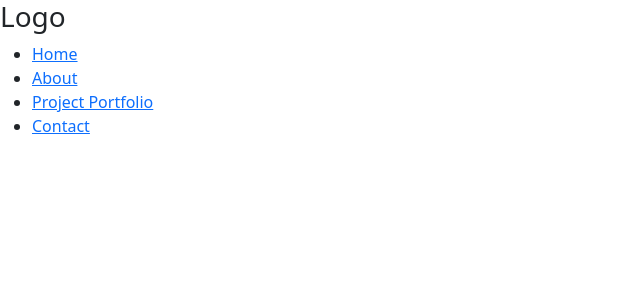
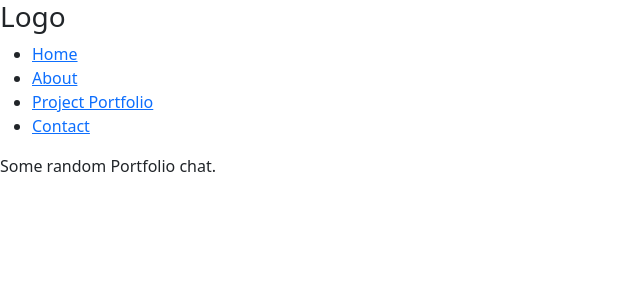
Before and after one commit to CcMong/cmong-react-developer-portfolio, a React (Create React App) app: page /portfolio in a window 1280 px wide. Shown: the top 300 px of the page, without its empty margins (0-640 px from the left). Built offline with nearby package versions, Linux system fonts and the light colour scheme.

Commit message:
Tried passing props to the Project and Portfolio functions. Have now decided to create a projects.json file and put the array of project objects in there.

```diff
--- a/src/App.js
+++ b/src/App.js
@@ -4,9 +4,59 @@ import { BrowserRouter as Router, Route, Routes } from 'react-router-dom';
 import Header from "./components/Header";
 import Home from "./components/webpages/Home";
 import About from "./components/webpages/About";
+import Portfolio from './components/webpages/Portfolio';
+
 
 
 function App() {
+
+  const projectInfoTest = [
+
+    {
+        id: 1,
+        title: "Project 1 Title",
+        image: "",
+        description: "Project 1 description",
+        url: ""
+    },
+    {
+        id: 2,
+        title: "Project 2 Title",
+        image: "",
+        description: "Project 2 description",
+        url: ""
+    },
+    {
+        id: 3,
+        title: "Project 3 Title",
+        image: "",
+        description: "Project 3 description",
+        url: ""
+    },
+    {
+        id: 4,
+        title: "Project 4 Title",
+        image: "",
+        description: "Project 4 description",
+        url: ""
+    },
+    {
+        id: 5,
+        title: "Project 5 Title",
+        image: "",
+        description: "Project 5 description",
+        url: ""
+    },
+    {
+        id: 6,
+        title: "Project 6 Title",
+        image: "",
+        description: "Project 6 description",
+        url: ""
+    }
+  ]
+
+
   return (
     <Router>
       {/*Place Header here outside the div so that it will show on every page */}
@@ -16,6 +66,7 @@ function App() {
         <Routes>
           <Route path="/" element={<Home />} />
           <Route path="/about" element={<About />} />
+          <Route path="/portfolio" element={< Portfolio info={projectInfoTest}/>} />
         </Routes>
       </div>
     </Router>
--- a/src/components/Header.js
+++ b/src/components/Header.js
@@ -17,7 +17,7 @@ function Header() {
                     </li>
 
                     <li className = "nav-links">
-                        <NavLink to="/" end>Project Portfolio</NavLink>
+                        <NavLink to="/portfolio" end>Project Portfolio</NavLink>
                     </li>
 
                     <li className = "nav-links">
--- a/src/components/Project.js
+++ b/src/components/Project.js
@@ -1,14 +1,14 @@
 
-function Project() {
+function Project(props) {
 
     return (
 
         <div class="card" style="width: 18rem;">
-            <img src="..." class="card-img-top" alt="..." />
+            <img src={props.imgSrc} class="card-img-top" alt={props.title} />
             <div class="card-body">
-                <h5 class="card-title">Card title</h5>
-                <p class="card-text">Some quick example text to build on the card title and make up the bulk of the card's content.</p>
-                <a href="#" class="btn btn-primary">Go somewhere</a>
+                <h5 class="card-title">{props.title}</h5>
+                <p class="card-text">{props.desc}</p>
+                <a href="google.com" class="btn btn-primary">Go somewhere</a>
             </div>
         </div>
     )
--- a/src/components/webpages/Portfolio.js
+++ b/src/components/webpages/Portfolio.js
@@ -1,55 +1,65 @@
 import Project from "../Project";
 
-function Portfolio() {
+function Portfolio(props) {
 
-    const projectInfo = [
+    // const projectInfo = [
 
-        {
-            id: 1,
-            title: "Project 1 Title",
-            image: "",
-            description: "Project 1 description"
-        },
-        {
-            id: 2,
-            title: "Project 2 Title",
-            image: "",
-            description: "Project 2 description"
-        },
-        {
-            id: 3,
-            title: "Project 3 Title",
-            image: "",
-            description: "Project 3 description"
-        },
-        {
-            id: 4,
-            title: "Project 4 Title",
-            image: "",
-            description: "Project 4 description"
-        },
-        {
-            id: 5,
-            title: "Project 5 Title",
-            image: "",
-            description: "Project 5 description"
-        },
-        {
-            id: 6,
-            title: "Project 6 Title",
-            image: "",
-            description: "Project 6 description"
-        }
-    ]
+    //     {
+    //         id: 1,
+    //         title: "Project 1 Title",
+    //         image: "",
+    //         description: "Project 1 description"
+    //     },
+    //     {
+    //         id: 2,
+    //         title: "Project 2 Title",
+    //         image: "",
+    //         description: "Project 2 description"
+    //     },
+    //     {
+    //         id: 3,
+    //         title: "Project 3 Title",
+    //         image: "",
+    //         description: "Project 3 description"
+    //     },
+    //     {
+    //         id: 4,
+    //         title: "Project 4 Title",
+    //         image: "",
+    //         description: "Project 4 description"
+    //     },
+    //     {
+    //         id: 5,
+    //         title: "Project 5 Title",
+    //         image: "",
+    //         description: "Project 5 description"
+    //     },
+    //     {
+    //         id: 6,
+    //         title: "Project 6 Title",
+    //         image: "",
+    //         description: "Project 6 description"
+    //     }
+    // ]
 
     return (
 
-        <Project title={projectInfo[0].title} imgSrc={projectInfo[0].image} desc={projectInfo[0].description} />
+        <div>
+            <p>
+                Some random Portfolio chat.
+            </p>
+        </div>
+    )
+
+        {/*
+
+        <Project title={props.info[0].title} imgSrc={props.info[0].image} desc={props.info[0].description} url={props.info[0].url} />
+    */}
 
 
 
 
-    )
+
 
 
 }
```
Also changed, not shown: src/projects.json (added, +46 -0 lines).
